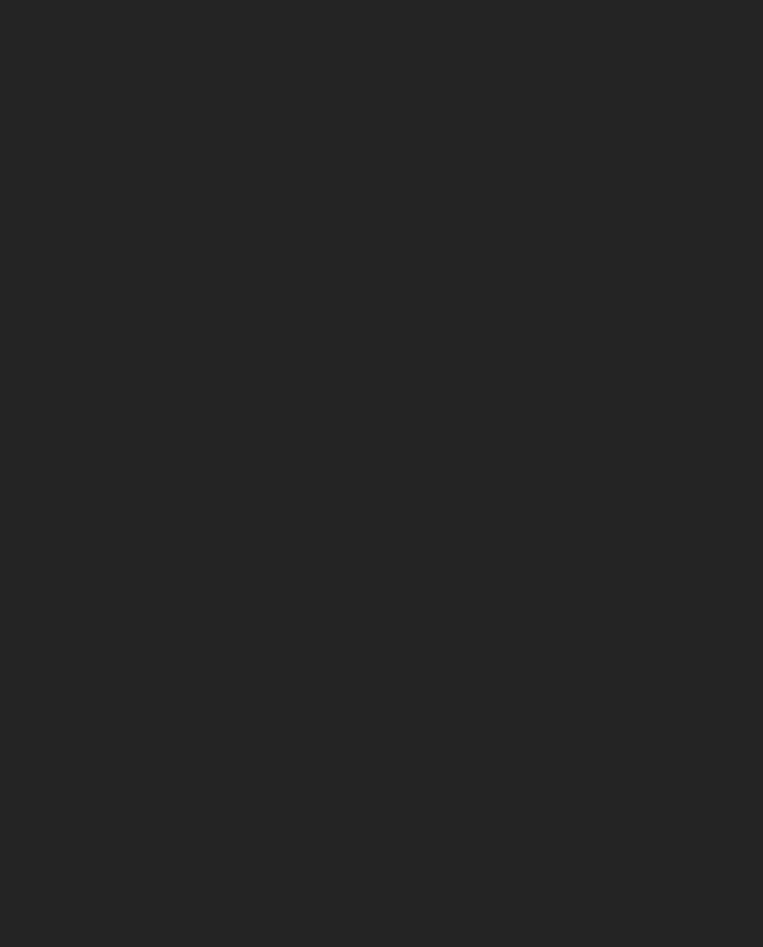
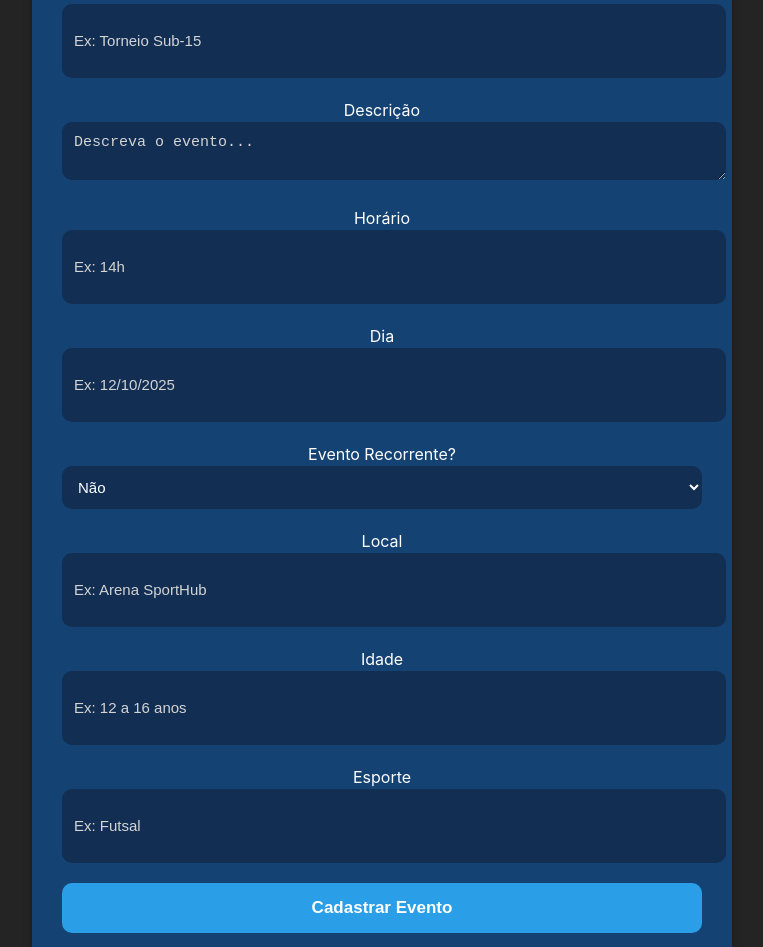
Before and after one commit to Daviferbox/SportHub, a React (Vite) app: page /cadastrar-evento in a window 1280 px wide. Before the commit this address had no page. Shown: the part 302-1249 px from the top of the page, without its empty margins (258-1021 px from the left). Before the commit the page ends 800 px from the top, so only its background shows below. Built offline with nearby package versions, Linux system fonts and the light colour scheme.

Commit message:
criação das paginas de escolha de cadastro, cadastro de evento e cadastro de escola.

```diff
--- a/src/App.tsx
+++ b/src/App.tsx
@@ -6,12 +6,15 @@ import './App.css'
 import ListaCard from './components/ListaCard'
 import DetaisAll from './pages/detaisAll'
 import Sobre from './pages/sobre'
-
 import Requisicoes from './pages/requisition'
 import RequisicaoPost from './pages/requisitionPost'
 import Manager from './pages/manager'
 import RedefinirSenha from './pages/redefinirSenha'
 import RegistroForm from './pages/register'
+import CadastroEscola from './pages/cadastroEscola'
+import EscolhaCadastro from './pages/escolhaCadastro'
+import CadastroEvento from './pages/cadastroEvento'
+
 
 
 function App() {
@@ -32,6 +35,9 @@ function App() {
         <Route path="/requisitionTypes" element={<Requisicoes />} />
         <Route path="/requisitionPost" element={<RequisicaoPost />} />
         <Route path="/redefinirSenha" element={<RedefinirSenha />} />
+        <Route path='/escolher-cadastro' element={<EscolhaCadastro />} />
+        <Route path='/cadastrar-escola' element={<CadastroEscola />} />
+        <Route path='/cadastrar-evento' element={<CadastroEvento />} />
       </Routes>
        </div>
 
--- a/src/components/Footer.css
+++ b/src/components/Footer.css
@@ -31,3 +31,18 @@
   padding-top: 1rem;
   font-size: 0.9rem;
 }
+
+.footer-menu {
+  margin-top: 15px;
+}
+
+.footer-link {
+  color: #00b4ff;
+  font-weight: bold;
+  text-decoration: none;
+  transition: 0.3s;
+}
+
+.footer-link:hover {
+  color: #00b4ff
+}
--- a/src/components/Footer.tsx
+++ b/src/components/Footer.tsx
@@ -1,6 +1,7 @@
 // src/components/Footer.tsx
 import { MapPin, Phone, Mail } from "lucide-react";
 import "../components/Footer.css";
+import { Link } from "react-router-dom";
 
 const Footer = () => {
   return (
@@ -16,6 +17,12 @@ const Footer = () => {
         </div>
       </div>
 
+      <div className="footer-menu">
+        <Link to="/escolher-cadastro" className="footer-link">
+        Adicionar Eventos / Escolas
+        </Link>
+      </div>
+
       <div className="footer-bottom">
         <p>© {new Date().getFullYear()} SportHub. Todos os direitos reservados.</p>
       </div>
--- /dev/null
+++ b/src/pages/cadastroEscola.tsx
@@ -0,0 +1,77 @@
+import NavBar from "../components/NavBar";
+import Footer from "../components/Footer";
+import React, { useState } from "react";
+import "../styles/cadastroEventoEscola.css";
+
+export default function CadastroEscola() {
+  const [nome, setNome] = useState("");
+  const [horario, setHorario] = useState("");
+  const [dias, setDias] = useState("");
+  const [local, setLocal] = useState("");
+  const [faixaEtaria, setFaixaEtaria] = useState("");
+  const [esporte, setEsporte] = useState("");
+
+  const enviar = (e: React.FormEvent) => {
+    e.preventDefault();
+    alert("Escola cadastrada com sucesso!");
+  };
+
+  return (
+    <div>
+      <NavBar />
+    <div className="page-container">
+      <br /><br /><br /><br />
+      <div className="card">
+        <h1>Cadastrar Escola</h1>
+
+        <form onSubmit={enviar}>
+          <label>Nome da Escola</label>
+          <input
+            placeholder="Ex: Escolinha Falcões"
+            value={nome}
+            onChange={(e) => setNome(e.target.value)}
+          />
+
+          <label>Horário de Funcionamento</label>
+          <input
+            placeholder="Ex: 08h às 18h"
+            value={horario}
+            onChange={(e) => setHorario(e.target.value)}
+          />
+
+          <label>Dias que está aberta</label>
+          <input
+            placeholder="Ex: Segunda a Sexta"
+            value={dias}
+            onChange={(e) => setDias(e.target.value)}
+          />
+
+          <label>Local</label>
+          <input
+            placeholder="Ex: Rua Tal, 282 - Centro"
+            value={local}
+            onChange={(e) => setLocal(e.target.value)}
+          />
+
+          <label>Faixa Etária</label>
+          <input
+            placeholder="Ex: 6 a 14 anos"
+            value={faixaEtaria}
+            onChange={(e) => setFaixaEtaria(e.target.value)}
+          />
+
+          <label>Esporte Praticado</label>
+          <input
+            placeholder="Ex: Futebol"
+            value={esporte}
+            onChange={(e) => setEsporte(e.target.value)}
+          />
+
+          <button type="submit">Cadastrar Escola</button>
+        </form>
+      </div>
+    </div>
+      <Footer />
+    </div>
+  );
+}
--- /dev/null
+++ b/src/pages/cadastroEvento.tsx
@@ -0,0 +1,129 @@
+import NavBar from "../components/NavBar";
+import Footer from "../components/Footer";
+import React, { useState } from "react";
+import "../styles/cadastroEventoEscola.css";
+
+export default function CadastroEvento() {
+  const [nome, setNome] = useState("");
+  const [descricao, setDescricao] = useState("");
+  const [horario, setHorario] = useState("");
+  const [dia, setDia] = useState("");
+  const [recorrente, setRecorrente] = useState(false);
+  const [diasRecorrentes, setDiasRecorrentes] = useState<string[]>([]);
+  const [local, setLocal] = useState("");
+  const [idade, setIdade] = useState("");
+  const [esporte, setEsporte] = useState("");
+
+  const alterarDias = (d: string) => {
+    setDiasRecorrentes((prev) =>
+      prev.includes(d) ? prev.filter((x) => x !== d) : [...prev, d]
+    );
+  };
+
+  const diasSemana = [
+    "Segunda",
+    "Terça",
+    "Quarta",
+    "Quinta",
+    "Sexta",
+    "Sábado",
+    "Domingo",
+  ];
+
+  const enviar = (e: React.FormEvent) => {
+    e.preventDefault();
+    alert("Evento cadastrado!");
+  };
+
+  return (
+    <div>
+      <NavBar />
+    <div className="page-container">
+      <br /><br /><br /><br />
+      <div className="card">
+        <h1>Cadastrar Evento</h1>
+
+        <form onSubmit={enviar}>
+          <label>Nome do Evento</label>
+          <input
+            placeholder="Ex: Torneio Sub-15"
+            value={nome}
+            onChange={(e) => setNome(e.target.value)}
+          />
+
+          <label>Descrição</label>
+          <textarea
+            placeholder="Descreva o evento..."
+            value={descricao}
+            onChange={(e) => setDescricao(e.target.value)}
+          />
+
+          <label>Horário</label>
+          <input
+            placeholder="Ex: 14h"
+            value={horario}
+            onChange={(e) => setHorario(e.target.value)}
+          />
+
+          <label>Dia</label>
+          <input
+            placeholder="Ex: 12/10/2025"
+            value={dia}
+            onChange={(e) => setDia(e.target.value)}
+          />
+
+          <label>Evento Recorrente?</label>
+          <select
+            value={recorrente ? "sim" : "nao"}
+            onChange={(e) => setRecorrente(e.target.value === "sim")}
+          >
+            <option value="nao">Não</option>
+            <option value="sim">Sim</option>
+          </select>
+
+          {recorrente && (
+            <div className="checkbox-group">
+              <p>Selecione os dias da semana:</p>
+
+              {diasSemana.map((d) => (
+                <label key={d} className="checkbox-item">
+                  <input
+                    type="checkbox"
+                    checked={diasRecorrentes.includes(d)}
+                    onChange={() => alterarDias(d)}
+                  />
+                  {d}
+                </label>
+              ))}
+            </div>
+          )}
+
+          <label>Local</label>
+          <input
+            placeholder="Ex: Arena SportHub"
+            value={local}
+            onChange={(e) => setLocal(e.target.value)}
+          />
+
+          <label>Idade</label>
+          <input
+            placeholder="Ex: 12 a 16 anos"
+            value={idade}
+            onChange={(e) => setIdade(e.target.value)}
+          />
+
+          <label>Esporte</label>
+          <input
+            placeholder="Ex: Futsal"
+            value={esporte}
+            onChange={(e) => setEsporte(e.target.value)}
+          />
+
+          <button type="submit">Cadastrar Evento</button>
+        </form>
+      </div>
+    </div>
+      <Footer />
+    </div>
+  );
+}
--- /dev/null
+++ b/src/pages/escolhaCadastro.tsx
@@ -0,0 +1,34 @@
+import NavBar from "../components/NavBar";
+import Footer from "../components/Footer";
+import { useNavigate } from "react-router-dom";
+import "../styles/cadastroEventoEscola.css";
+
+export default function EscolhaCadastro() {
+  const navigate = useNavigate();
+
+  return (
+    <div>
+      <NavBar />
+    <div className="page-container">
+
+      <br /><br /><br /><br />
+
+      <div className="card">
+        <h1>O que deseja cadastrar?</h1>
+
+        <div className="btn-row">
+          <button onClick={() => navigate("/cadastrar-escola")}>
+            Cadastrar Escola
+          </button>
+
+          <button onClick={() => navigate("/cadastrar-evento")}>
+            Cadastrar Evento
+          </button>
+        </div>
+      </div>
+    </div>
+      <br /><br /><br /><br /><br /><br />
+      <Footer />
+    </div>
+  );
+}
--- /dev/null
+++ b/src/styles/cadastroEventoEscola.css
@@ -0,0 +1,84 @@
+body {
+  font-family: 'Inter', sans-serif;
+  color: white;
+}
+
+/* Container geral */
+.page-container {
+  padding: 40px;
+  max-width: 700px;
+  margin: auto;
+}
+
+/* Card padrão */
+.card {
+  background-color: #144272;
+  padding: 30px;
+  border-radius: 15px;
+  box-shadow: 0 0 10px #00000040;
+}
+
+/* Títulos */
+h1 {
+  text-align: center;
+  margin-bottom: 25px;
+  color: #2A9EE7;
+}
+
+/* Inputs padrão */
+input, textarea, select {
+  width: 100%;
+  padding: 12px;
+  border-radius: 10px;
+  border: none;
+  margin-bottom: 20px;
+  background-color: #122e53;
+  color: white;
+  font-size: 15px;
+}
+
+input::placeholder, textarea::placeholder {
+  color: #d4d4d4;
+}
+
+/* Botões */
+button {
+  width: 100%;
+  padding: 15px;
+  background-color: #2A9EE7;
+  border: none;
+  border-radius: 10px;
+  font-size: 17px;
+  font-weight: bold;
+  cursor: pointer;
+  color: white;
+  transition: 0.3s;
+}
+
+button:hover {
+  opacity: 0.85;
+}
+
+/* Botões lado a lado */
+.btn-row {
+  display: flex;
+  gap: 20px;
+}
+
+.btn-row button {
+  flex: 1;
+}
+
+/* Checkboxes dias semana */
+.checkbox-group {
+  background-color: #205295;
+  padding: 15px;
+  border-radius: 10px;
+}
+
+.checkbox-item {
+  display: flex;
+  align-items: center;
+  gap: 10px;
+  margin-bottom: 8px;
+}
```
